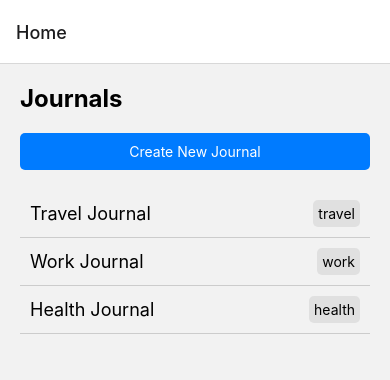
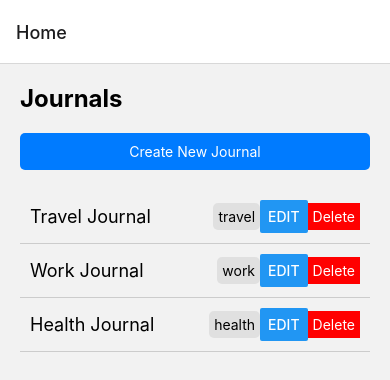
Before and after one commit to RoySamson-stack/Shamiri, a React Native app: screen /Signup in a window 390 px wide. Shown: the top 380 px of the page. Built offline with nearby package versions, Linux system fonts and the light colour scheme.

Commit message:
adding the edit and delete for the journals

```diff
--- a/App.tsx
+++ b/App.tsx
@@ -7,6 +7,7 @@ import Signup from './src/Signup';
 import Signin from './src/Signin';
 import CreateJournal from "./src/CreateJournal"
 import JournalContent from "./src/JournalContent"
+import EditJournal from './src/EditJournal';
 import { RootStackParamList } from './types/navigaton';
 import CreateJournalScreen from './src/CreateJournal';
 
@@ -21,6 +22,7 @@ export default function App() {
         <Stack.Screen name="Home" component={HomeScreen} /> */}
         <Stack.Screen name="Home" component={JournalScreen} />
         <Stack.Screen name="CreateJournal" component={CreateJournal}/>
+        <Stack.Screen name="EditJournal" component={EditJournal} />
         <Stack.Screen name="JournalContent" component={JournalContent} />
       </Stack.Navigator>
     </NavigationContainer>
--- /dev/null
+++ b/src/EditJournal.tsx
@@ -0,0 +1,88 @@
+import React, { useState, useEffect } from 'react';
+import { View, Text, TextInput, Button, StyleSheet, Alert } from 'react-native';
+import { StackNavigationProp } from '@react-navigation/stack';
+import { RouteProp } from '@react-navigation/native';
+import { RootStackParamList } from '../types/navigaton';
+import axios from 'axios'
+
+type EditJournalScreenNavigationProp = StackNavigationProp<RootStackParamList, 'EditJournal'>;
+type EditJournalScreenRouteProp = RouteProp<RootStackParamList, 'EditJournal'>;
+
+type Props = {
+  navigation: EditJournalScreenNavigationProp;
+  route: EditJournalScreenRouteProp;
+};
+
+const EditJournalScreen: React.FC<Props> = ({ navigation, route }) => {
+  const { journalId} = route.params;
+
+  const [title, setTitle] = useState('');
+  const [tags, setTags] = useState('');
+
+  useEffect(() => {
+    axios.get(`http://localhost:5000/journals/${journalId}`)
+    .then(response=>{
+        const {title, tags} = response.data;
+        setTitle('Sample Journal Title');
+        setTags('sample, tags');
+    })
+    .catch(error =>{
+        console.error('Failed to fetch journal details:', error)
+    })
+
+  }, [journalId]);
+
+  const handleSave = () => {
+    const updatedJournal = {title, tags: tags.split(',').map(tag => tags.trim())}
+    axios.put(`http://localhost:5000/journals/${journalId}`, updatedJournal)
+    .then(() =>{
+        Alert.alert('Success', "JOurnal updated successfully")
+        navigation.goBack();
+    })
+    .catch(error  => {
+        console.error('Failed to update journal:' , error)
+        Alert.alert('Error', "Failed to update journal")
+    })
+  };
+
+  return (
+    <View style={styles.container}>
+      <Text style={styles.title}>Edit Journal</Text>
+      <TextInput
+        style={styles.input}
+        placeholder="Title"
+        value={title}
+        onChangeText={setTitle}
+      />
+      <TextInput
+        style={styles.input}
+        placeholder="Tags (comma separated)"
+        value={tags}
+        onChangeText={setTags}
+      />
+      <Button title="Save" onPress={handleSave} />
+    </View>
+  );
+};
+
+const styles = StyleSheet.create({
+  container: {
+    flex: 1,
+    padding: 20,
+  },
+  title: {
+    fontSize: 24,
+    fontWeight: 'bold',
+    marginBottom: 20,
+    textAlign: 'center',
+  },
+  input: {
+    height: 40,
+    borderColor: 'gray',
+    borderWidth: 1,
+    marginBottom: 10,
+    paddingHorizontal: 10,
+  },
+});
+
+export default EditJournalScreen;
--- a/src/JournalScreen.tsx
+++ b/src/JournalScreen.tsx
@@ -1,5 +1,5 @@
-import React from 'react';
-import { View, Text, FlatList, StyleSheet, Pressable } from 'react-native';
+import React, { useState } from 'react';
+import { View, Text, FlatList, StyleSheet, Pressable, Alert, Button } from 'react-native';
 import { StackNavigationProp } from '@react-navigation/stack';
 import { RootStackParamList } from '../types/navigaton';
 
@@ -7,14 +7,42 @@ type Props = {
   navigation: StackNavigationProp<RootStackParamList, 'Home'>;
 };
 
-const journals = [
+const initialJournals = [
   { id: '1', title: 'Travel Journal', tags: ['travel'] },
   { id: '2', title: 'Work Journal', tags: ['work'] },
   { id: '3', title: 'Health Journal', tags: ['health'] },
 ];
 
 const HomeScreen: React.FC<Props> = ({ navigation }) => {
-  const renderItem = ({ item }: { item: { title: string, tags: string[] } }) => (
+  const [journals, setJournals] = useState(initialJournals);
+
+  const handleDelete = (id: string) => {
+    Alert.alert(
+      'Delete Journal',
+      'Are you sure you want to delete this journal?',
+      [
+        {
+          text: 'Cancel',
+          style: 'cancel',
+        },
+        {
+          text: 'Delete',
+          style: 'destructive',
+          onPress: () => {
+            setJournals(journals.filter(journal => journal.id !== id));
+          },
+        },
+      ],
+      { cancelable: true }
+    );
+  };
+
+  const handleEdit = (id: string) => {
+    // Navigate to the edit screen and pass the journal ID as a parameter
+    navigation.navigate('EditJournal', { journalId: id });
+  };
+
+  const renderItem = ({ item }: { item: { id: string, title: string, tags: string[] } }) => (
     <View style={styles.journalItem}>
       <Text style={styles.journalTitle}>{item.title}</Text>
       <View style={styles.tagContainer}>
@@ -22,6 +50,13 @@ const HomeScreen: React.FC<Props> = ({ navigation }) => {
           <Text key={tag} style={styles.tag}>{tag}</Text>
         ))}
       </View>
+      <Button title="Edit" onPress={() => handleEdit(item.id)} />
+      <Pressable
+        style={styles.delete}
+        onPress={() => handleDelete(item.id)}
+      >
+        <Text style={styles.buttonText}>Delete</Text>
+      </Pressable>
     </View>
   );
 
@@ -85,6 +120,14 @@ const styles = StyleSheet.create({
     borderRadius: 5,
     marginLeft: 5,
   },
+  delete: {
+    backgroundColor: 'red',
+    padding: 5
+  },
+  buttonText: {
+    color: '#fff',
+    textAlign: 'center',
+  },
 });
 
 export default HomeScreen;
--- a/types/navigaton.ts
+++ b/types/navigaton.ts
@@ -4,5 +4,6 @@ export type RootStackParamList = {
     Signup: undefined;
     // Journal: { journal: string };
     CreateJournal: undefined;
+    EditJournal: {journalId: string}
     JournalContent: {journalId: string}
   };
```
